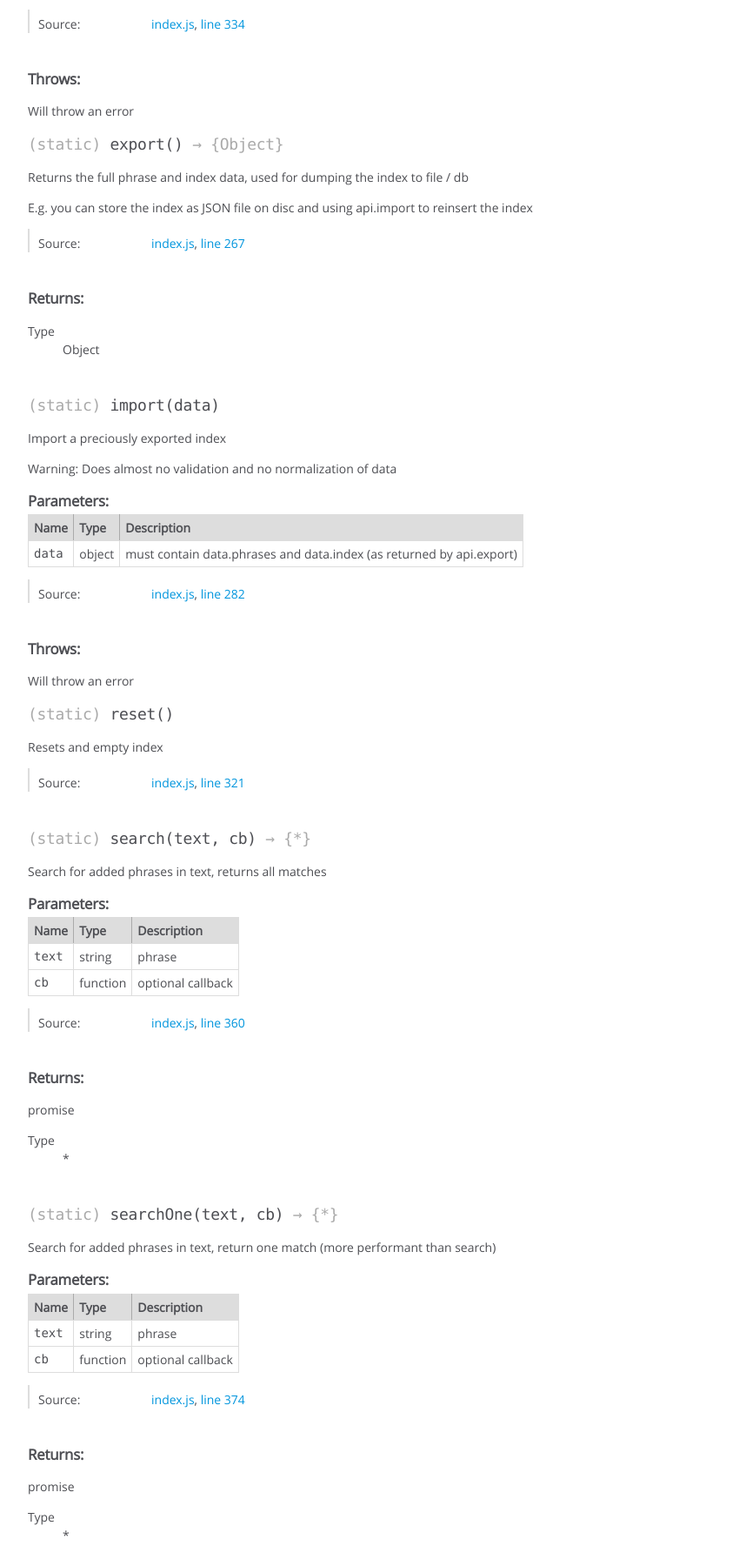
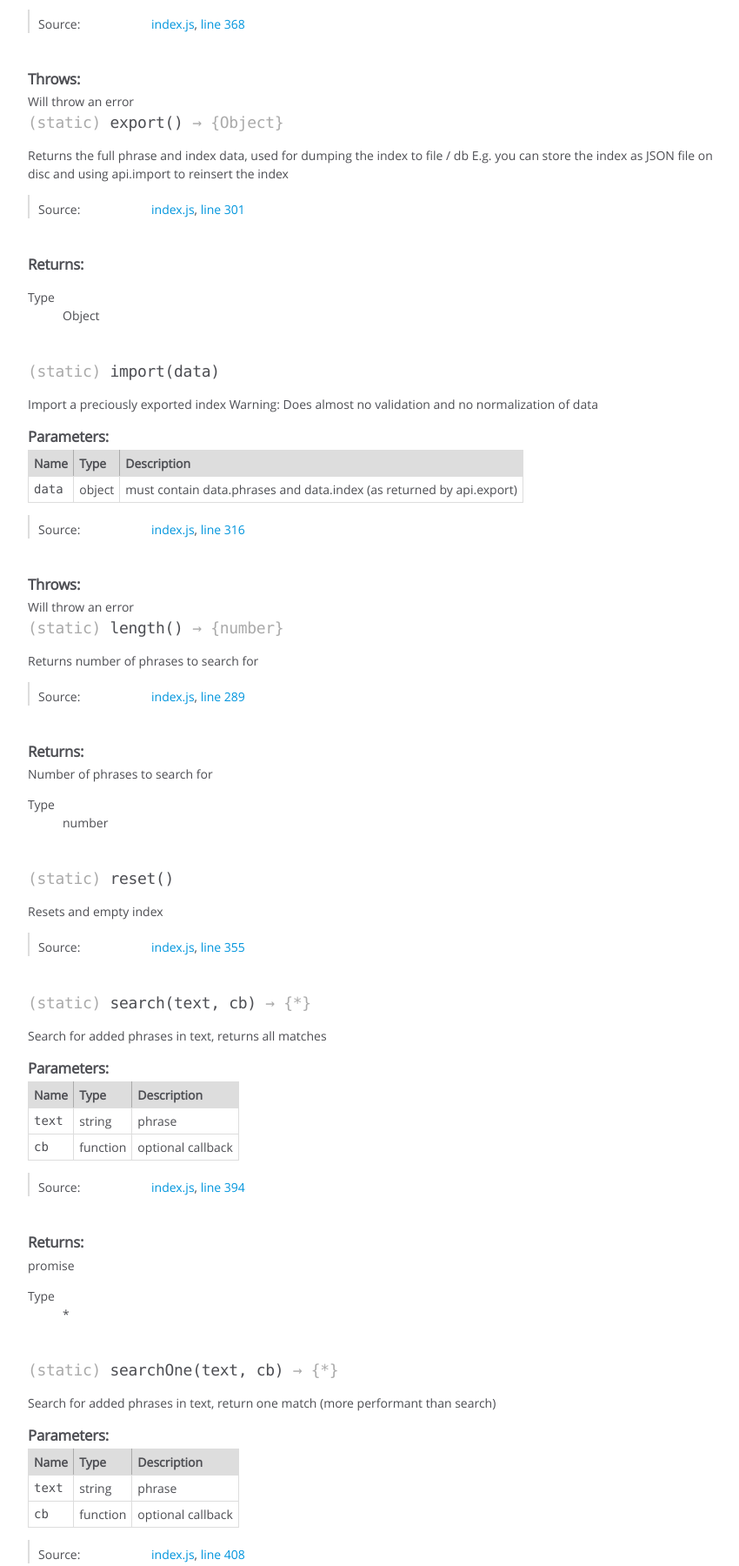
Before and after one commit to gunske/findastic, a website: page docs/module-findastic.html in a window 1280 px wide. Shown: the part 379-2179 px from the top of the page at 87% size, without its empty margins (0-850 px from the left). Drawn offline with Linux system fonts and the light colour scheme.

Commit message:
Regenerated docs v0.1.2

```diff
--- a/docs/module-findastic.html
+++ b/docs/module-findastic.html
@@ -72,7 +72,7 @@
 
 
 <div class="description">
-    <p>Add phrase to search index with optional data</p>
+    Add phrase to search index with optional data
 </div>
 
 
@@ -124,7 +124,7 @@
 
 
 
-            <td class="description last"><p>text phrase</p></td>
+            <td class="description last">text phrase</td>
         </tr>
 
 
@@ -147,7 +147,7 @@
 
 
 
-            <td class="description last"><p>optional data, e.g. object, id, string etc</p></td>
+            <td class="description last">optional data, e.g. object, id, string etc</td>
         </tr>
 
 
@@ -188,7 +188,7 @@
 
     <dt class="tag-source">Source:</dt>
     <dd class="tag-source"><ul class="dummy"><li>
-        <a href="index.js.html">index.js</a>, <a href="index.js.html#line334">line 334</a>
+        <a href="index.js.html">index.js</a>, <a href="index.js.html#line368">line 368</a>
     </li></ul></dd>
 
 
@@ -215,7 +215,7 @@
 
     <div class="param-desc">
 
-        <p>Will throw an error</p>
+        Will throw an error
 
     </div>
 
@@ -242,9 +242,10 @@
 
 
 <div class="description">
-    <p>Returns the full phrase and index data, used for dumping the index to file / db</p>
-<p>E.g. you can store the index as JSON file on disc and using api.import to
-reinsert the index</p>
+    Returns the full phrase and index data, used for dumping the index to file / db
+
+E.g. you can store the index as JSON file on disc and using api.import to
+reinsert the index
 </div>
 
 
@@ -288,7 +289,7 @@ reinsert the index</p>
 
     <dt class="tag-source">Source:</dt>
     <dd class="tag-source"><ul class="dummy"><li>
-        <a href="index.js.html">index.js</a>, <a href="index.js.html#line267">line 267</a>
+        <a href="index.js.html">index.js</a>, <a href="index.js.html#line301">line 301</a>
     </li></ul></dd>
 
 
@@ -348,8 +349,9 @@ reinsert the index</p>
 
 
 <div class="description">
-    <p>Import a preciously exported index</p>
-<p>Warning: Does almost no validation and no normalization of data</p>
+    Import a preciously exported index
+
+Warning: Does almost no validation and no normalization of data
 </div>
 
 
@@ -401,7 +403,7 @@ reinsert the index</p>
 
 
 
-            <td class="description last"><p>must contain data.phrases and data.index (as returned by api.export)</p></td>
+            <td class="description last">must contain data.phrases and data.index (as returned by api.export)</td>
         </tr>
 
 
@@ -442,7 +444,7 @@ reinsert the index</p>
 
     <dt class="tag-source">Source:</dt>
     <dd class="tag-source"><ul class="dummy"><li>
-        <a href="index.js.html">index.js</a>, <a href="index.js.html#line282">line 282</a>
+        <a href="index.js.html">index.js</a>, <a href="index.js.html#line316">line 316</a>
     </li></ul></dd>
 
 
@@ -469,7 +471,7 @@ reinsert the index</p>
 
     <div class="param-desc">
 
-        <p>Will throw an error</p>
+        Will throw an error
 
     </div>
 
@@ -488,7 +490,7 @@ reinsert the index</p>
 
 
 
-    <h4 class="name" id=".reset"><span class="type-signature">(static) </span>reset<span class="signature">()</span><span class="type-signature"></span></h4>
+    <h4 class="name" id=".length"><span class="type-signature">(static) </span>length<span class="signature">()</span><span class="type-signature"> &rarr; {number}</span></h4>
 
 
 
@@ -496,7 +498,7 @@ reinsert the index</p>
 
 
 <div class="description">
-    <p>Resets and empty index</p>
+    Returns number of phrases to search for
 </div>
 
 
@@ -540,7 +542,115 @@ reinsert the index</p>
 
     <dt class="tag-source">Source:</dt>
     <dd class="tag-source"><ul class="dummy"><li>
-        <a href="index.js.html">index.js</a>, <a href="index.js.html#line321">line 321</a>
+        <a href="index.js.html">index.js</a>, <a href="index.js.html#line289">line 289</a>
+    </li></ul></dd>
+
+
+
+
+
+
+
+</dl>
+
+
+
+
+
+
+
+
+
+
+
+
+
+<h5>Returns:</h5>
+
+
+<div class="param-desc">
+    Number of phrases to search for
+</div>
+
+
+
+<dl>
+    <dt>
+        Type
+    </dt>
+    <dd>
+
+<span class="param-type">number</span>
+
+
+    </dd>
+</dl>
+
+
+
+
+
+
+
+
+
+
+
+
+
+    <h4 class="name" id=".reset"><span class="type-signature">(static) </span>reset<span class="signature">()</span><span class="type-signature"></span></h4>
+
+
+
+
+
+
+<div class="description">
+    Resets and empty index
+</div>
+
+
+
+
+
+
+
+
+
+
+
+
+
+<dl class="details">
+
+
+
+
+
+
+
+
+
+
+
+
+
+
+
+
+
+
+
+
+
+
+
+
+
+
+    <dt class="tag-source">Source:</dt>
+    <dd class="tag-source"><ul class="dummy"><li>
+        <a href="index.js.html">index.js</a>, <a href="index.js.html#line355">line 355</a>
     </li></ul></dd>
 
 
@@ -582,7 +692,7 @@ reinsert the index</p>
 
 
 <div class="description">
-    <p>Search for added phrases in text, returns all matches</p>
+    Search for added phrases in text, returns all matches
 </div>
 
 
@@ -634,7 +744,7 @@ reinsert the index</p>
 
 
 
-            <td class="description last"><p>phrase</p></td>
+            <td class="description last">phrase</td>
         </tr>
 
 
@@ -657,7 +767,7 @@ reinsert the index</p>
 
 
 
-            <td class="description last"><p>optional callback</p></td>
+            <td class="description last">optional callback</td>
         </tr>
 
 
@@ -698,7 +808,7 @@ reinsert the index</p>
 
     <dt class="tag-source">Source:</dt>
     <dd class="tag-source"><ul class="dummy"><li>
-        <a href="index.js.html">index.js</a>, <a href="index.js.html#line360">line 360</a>
+        <a href="index.js.html">index.js</a>, <a href="index.js.html#line394">line 394</a>
     </li></ul></dd>
 
 
@@ -725,7 +835,7 @@ reinsert the index</p>
 
 
 <div class="param-desc">
-    <p>promise</p>
+    promise
 </div>
 
 
@@ -762,7 +872,7 @@ reinsert the index</p>
 
 
 <div class="description">
-    <p>Search for added phrases in text, return one match (more performant than search)</p>
+    Search for added phrases in text, return one match (more performant than search)
 </div>
 
 
@@ -814,7 +924,7 @@ reinsert the index</p>
 
 
 
-            <td class="description last"><p>phrase</p></td>
+            <td class="description last">phrase</td>
         </tr>
 
 
@@ -837,7 +947,7 @@ reinsert the index</p>
 
 
 
-            <td class="description last"><p>optional callback</p></td>
+            <td class="description last">optional callback</td>
         </tr>
 
 
@@ -878,7 +988,7 @@ reinsert the index</p>
 
     <dt class="tag-source">Source:</dt>
     <dd class="tag-source"><ul class="dummy"><li>
-        <a href="index.js.html">index.js</a>, <a href="index.js.html#line374">line 374</a>
+        <a href="index.js.html">index.js</a>, <a href="index.js.html#line408">line 408</a>
     </li></ul></dd>
 
 
@@ -905,7 +1015,7 @@ reinsert the index</p>
 
 
 <div class="param-desc">
-    <p>promise</p>
+    promise
 </div>
 
 
@@ -950,7 +1060,7 @@ reinsert the index</p>
 <br class="clear">
 
 <footer>
-    Documentation generated by <a href="https://github.com/jsdoc3/jsdoc">JSDoc 3.5.5</a> on Tue Oct 24 2017 17:40:41 GMT+0000 (UTC)
+    Documentation generated by <a href="https://github.com/jsdoc3/jsdoc">JSDoc 3.5.5</a> on Sun Jan 21 2018 16:43:05 GMT+0100 (CET)
 </footer>
 
 <script> prettyPrint(); </script>
```
Also changed, not shown: docs/index.html (+4 -4 lines), docs/index.js.html (+48 -14 lines).
